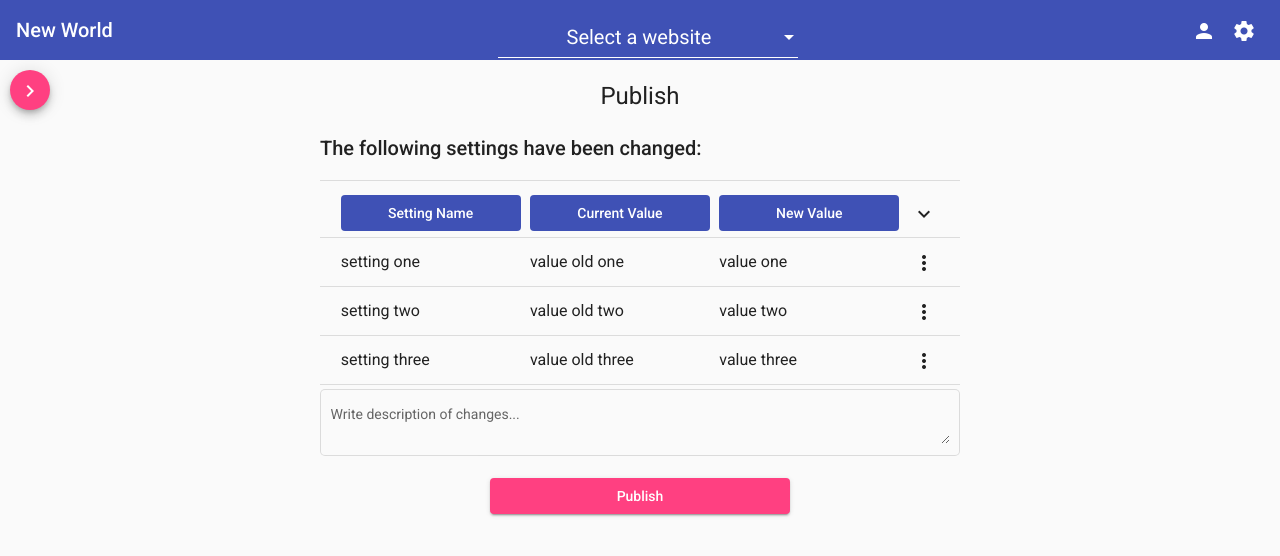
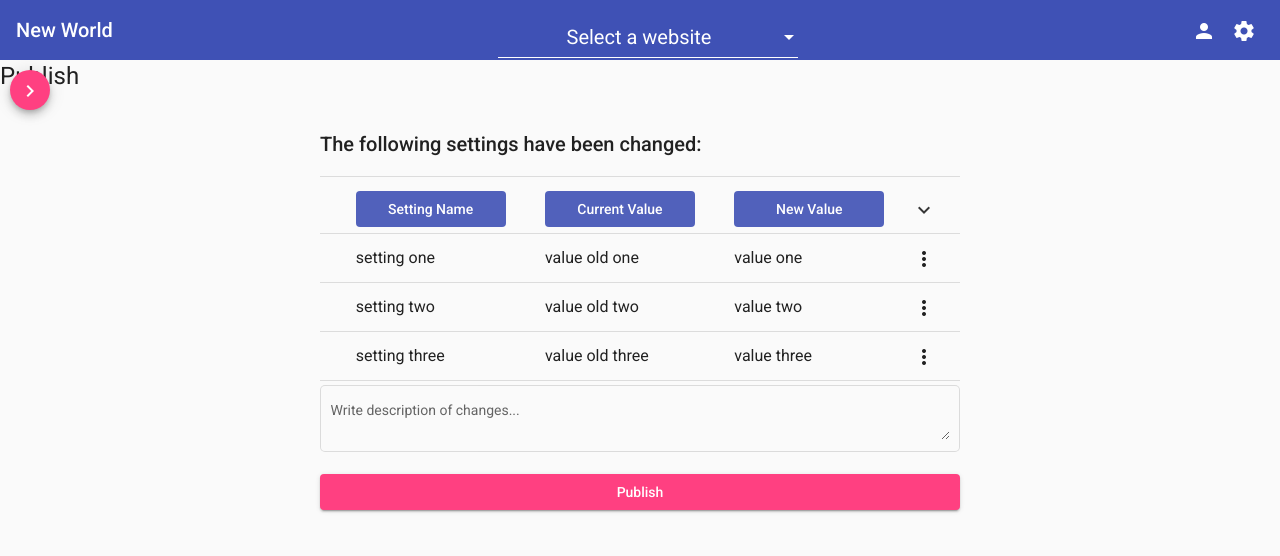
Before and after one commit to NWMSOEConfig/insight, an Angular app in the folder Insight/InsightApp/: page /publish in a window 1280 px wide. Shown: the top 556 px of the page. Built offline with nearby package versions, Linux system fonts and the light colour scheme.

Commit message:
update publish page css

```diff
--- a/Insight/InsightApp/src/app/publish-page/publish-page.component.css
+++ b/Insight/InsightApp/src/app/publish-page/publish-page.component.css
@@ -4,12 +4,6 @@
   max-width: 640px;
   display: flex;
   flex-direction: column;
-}
-
-/* Header */
-.header {
-  text-align: center;
-  margin: auto;
   padding: 20px;
 }
 
@@ -19,13 +13,14 @@ button#edit {
 }
 
 button#publish {
-  width: 300px;
+  width: 100%;
   align-self: center;
 }
 
 /* Material List */
-.mat-list-item.header .mat-flat-button, span {
-  width: 180px;
+.mat-list-item.header .mat-flat-button,
+span {
+  width: 150px;
   margin: auto;
 }
 
@@ -37,3 +32,11 @@ table {
 .mat-header-cell {
   text-align: center;
 }
+
+.mat-list-item.header {
+  opacity: 0.9;
+}
+
+.mat-form-field {
+  width: 100%;
+}
```
